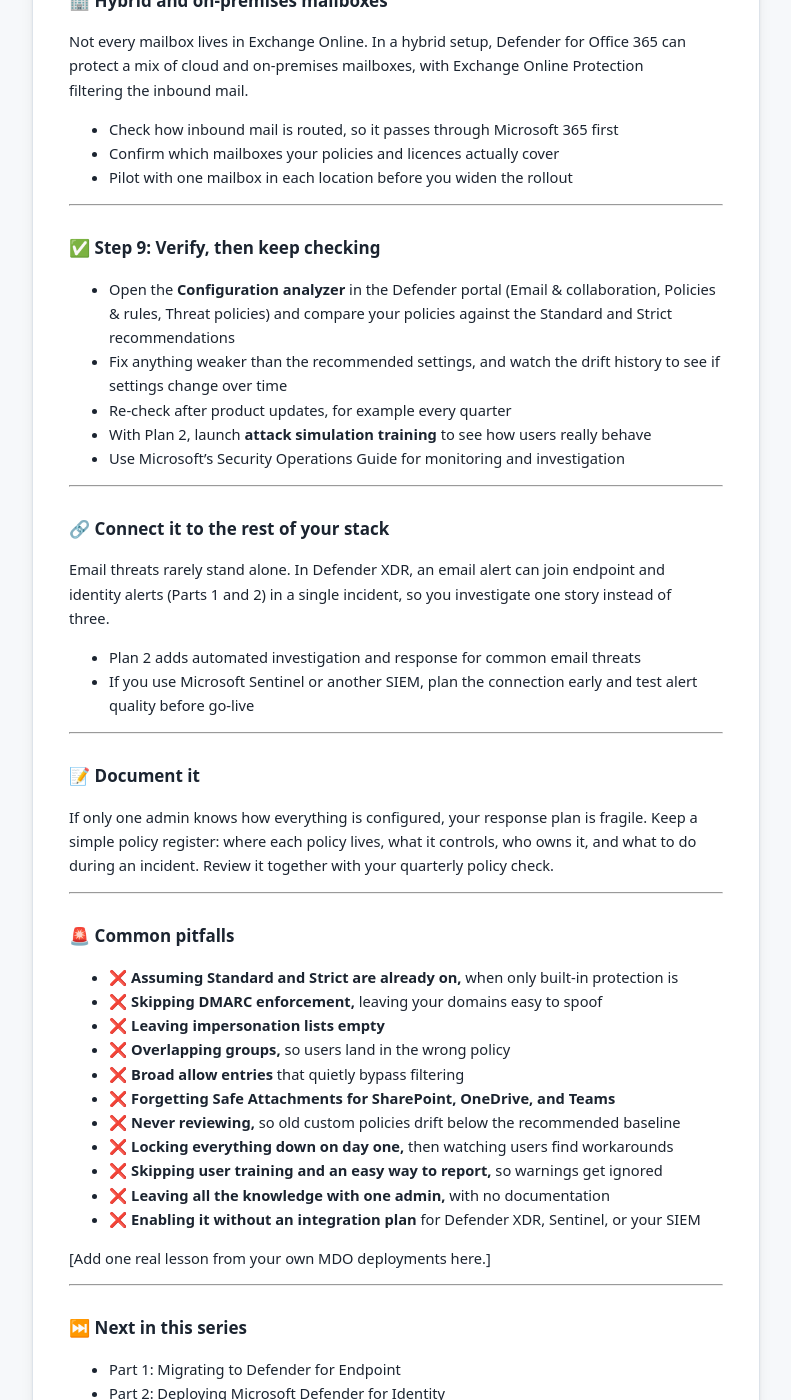
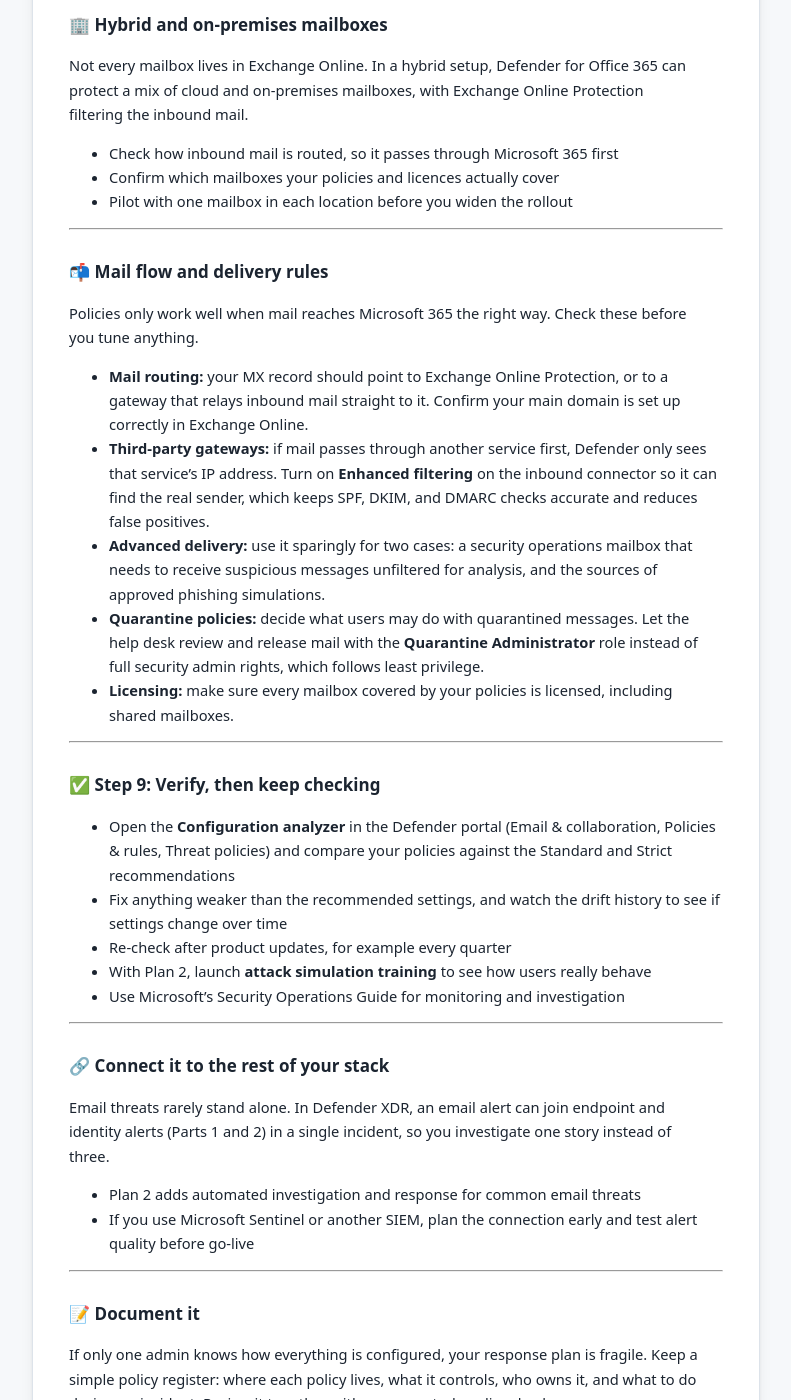
Before and after one commit to saibhargava-mamidala/endpoint_security_blog, a Jekyll site: the page built from _posts/2026-10-19-hardening-defender-for-office-365.md, in a window 1280 px wide and 1400 px high, scrolled down 5305 px. Shown: the whole window, without its empty margins (78-869 px from the left). Built offline with Jekyll 4.4.1, drawn with Linux system fonts in a browser that asks for light colours; some of the changed text lies outside the part shown.

Commit message:
Update post on hardening Defender for Office 365
Corrected capitalization in series name and added a preference for custom RBAC roles. Expanded on mail flow and delivery rules for better clarity.

```diff
--- a/_posts/2026-10-19-hardening-defender-for-office-365.md
+++ b/_posts/2026-10-19-hardening-defender-for-office-365.md
@@ -1,7 +1,7 @@
 ---
 title: "Hardening Defender for Office 365: A Practical Rollout Order from Email Authentication to Attack Simulation"
 tags: [Defender-for-Office-365, Email-Security, Phishing, Exchange-Online, Infrastructure]
-series: defender
+series: Defender
 part: 3
 image: /assets/img/social-part3.png
 ---
@@ -9,7 +9,7 @@
 ![Part](https://img.shields.io/badge/Part-3%20of%205-0078D4?style=flat-square)
 [![LinkedIn](https://img.shields.io/badge/Connect-LinkedIn-0A66C2?style=flat-square&logo=linkedin)](https://www.linkedin.com/in/saibhargavamamidala/)
 
-In [Part 1](/endpoint_security_blog/migrating-to-defender-for-endpoint/) we covered endpoints, and in [Part 2](/endpoint_security_blog/deploying-defender-for-identity/) we covered identity. Email is the third door attackers keep knocking on, and for most organisations it is still where the first click happens.
+In [Part 1](/endpoint_security_blog/migrating-to-defender-for-endpoint/) we covered endpoints, and in [Part 2](/endpoint_security_blog/deploying-defender-for-identity/) we covered Identity. Email is the third door attackers keep knocking on, and for most organisations it is still where the first click happens.
 
 Microsoft Defender for Office 365 (MDO) adds protection on top of the built-in email security that comes with Exchange Online. The catch is that a lot of it is **not switched on by default**. This post walks through a practical order of work, so you end up with protection that is actually active instead of merely licensed.
 
@@ -122,6 +122,7 @@
 ## 🔑 Step 4: Permissions
 
 Don't leave every admin as a Global Administrator. Give people the role that matches the job: **Security Administrator** to configure policies, **Security Operator** to work alerts and incidents, and **Security Reader** for read-only access, for example for auditors or managers. Check in the Defender portal what each role can do before you assign it.
+I would prefer custom RBAC roles from console rather than the global Entra roles.
 
 ---
 
@@ -168,7 +169,17 @@
 - Pilot with one mailbox in each location before you widen the rollout
 
 ---
+## 📬 Mail flow and delivery rules
 
+Policies only work well when mail reaches Microsoft 365 the right way. Check these before you tune anything.
+
+- **Mail routing:** your MX record should point to Exchange Online Protection, or to a gateway that relays inbound mail straight to it. Confirm your main domain is set up correctly in Exchange Online.
+- **Third-party gateways:** if mail passes through another service first, Defender only sees that service's IP address. Turn on **Enhanced filtering** on the inbound connector so it can find the real sender, which keeps SPF, DKIM, and DMARC checks accurate and reduces false positives.
+- **Advanced delivery:** use it sparingly for two cases: a security operations mailbox that needs to receive suspicious messages unfiltered for analysis, and the sources of approved phishing simulations.
+- **Quarantine policies:** decide what users may do with quarantined messages. Let the help desk review and release mail with the **Quarantine Administrator** role instead of full security admin rights, which follows least privilege.
+- **Licensing:** make sure every mailbox covered by your policies is licensed, including shared mailboxes.
+
+---
 ## ✅ Step 9: Verify, then keep checking
 
 - Open the **Configuration analyzer** in the Defender portal (Email & collaboration, Policies & rules, Threat policies) and compare your policies against the Standard and Strict recommendations
@@ -208,7 +219,6 @@
 - ❌ **Leaving all the knowledge with one admin,** with no documentation
 - ❌ **Enabling it without an integration plan** for Defender XDR, Sentinel, or your SIEM
 
-[Add one real lesson from your own MDO deployments here.]
 
 ---
 
```
